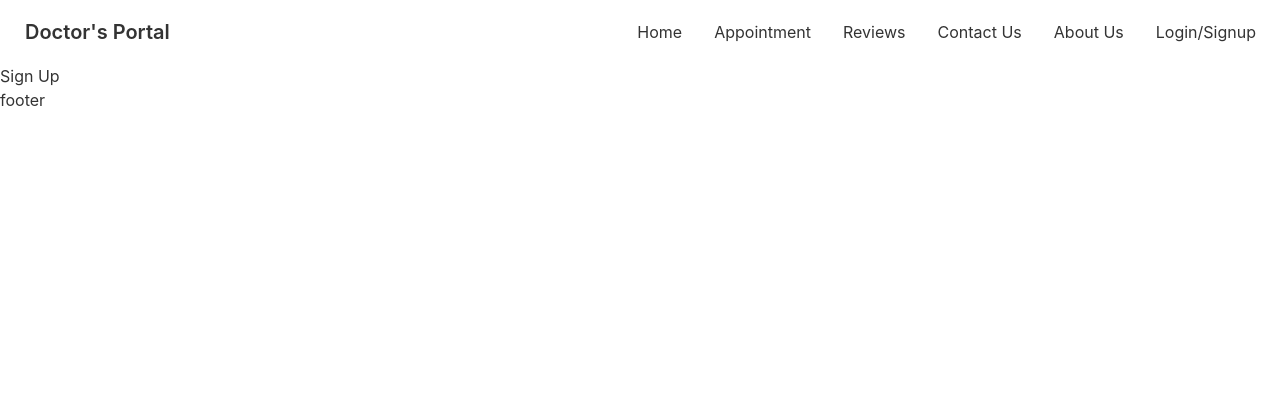
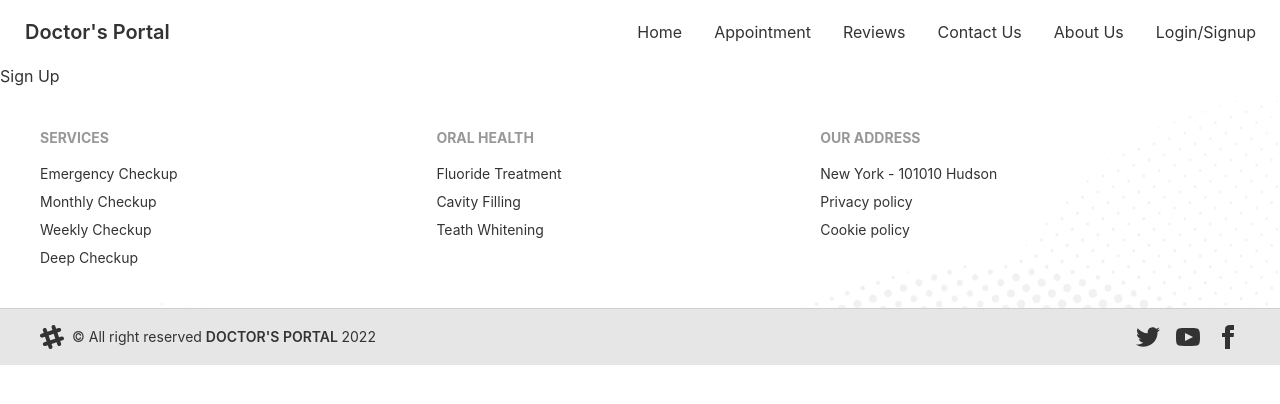
Before and after one commit to Fahimmuntasir1/Doctors-portal, a React (Create React App) app: page /signup in a window 1280 px wide. Shown: the top 404 px of the page. Built offline with nearby package versions, Linux system fonts and the light colour scheme.

Commit message:
footer added homepage done

```diff
--- a/src/components/Pages/Home/Banner.js
+++ b/src/components/Pages/Home/Banner.js
@@ -10,7 +10,7 @@
   };
   return (
     <div className="hero " style={myStyle}>
-      <div className="hero-content flex-col lg:flex-row-reverse py-20 px-10">
+      <div className="hero-content flex-col lg:flex-row-reverse py-32 px-10">
         <img
           src={chair}
           className=" mx-10 lg:w-3/6 rounded-lg shadow-2xl"
--- a/src/components/Pages/Home/ContactUs.js
+++ b/src/components/Pages/Home/ContactUs.js
@@ -32,7 +32,7 @@
             rows="4"
             placeholder="Your Messages Here"
           ></textarea>
-          <button className="btn btn-primary w-32 text-white m-auto">
+          <button className="btn btn-primary w-32 text-white m-auto bg-gradient-to-r from-secondary to-primary">
             Submit
           </button>
         </form>
--- a/src/components/Pages/Home/DentalCare.js
+++ b/src/components/Pages/Home/DentalCare.js
@@ -4,18 +4,18 @@
 const DentalCare = () => {
   return (
     <div>
-      <div class="hero ">
-        <div class="hero-content flex-col lg:flex-row px-10">
+      <div className="hero ">
+        <div className="hero-content flex-col lg:flex-row px-10">
           <img
             src={dentalCare}
-            class="lg:max-w-sm w-full rounded-lg shadow-2xl lg:mx-20"
+            className="lg:max-w-sm w-full rounded-lg shadow-2xl lg:mx-20"
             alt=""
           />
           <div>
-            <h1 class="text-5xl font-bold">
+            <h1 className="text-5xl font-bold">
               Exceptional Dental Care, on Your Terms
             </h1>
-            <p class="py-6">
+            <p className="py-6">
               It is a long established fact that a reader will be distracted by
               the readable content of a page when looking at its layout. The
               point of using Lorem Ipsumis that it has a more-or-less normal
@@ -23,7 +23,7 @@
               here', making it look like readable English. Many desktop
               publishing packages and web page
             </p>
-            <button class="btn btn-primary">Get Started</button>
+            <button className="btn btn-primary">Get Started</button>
           </div>
         </div>
       </div>
--- a/src/components/Pages/Home/Service.js
+++ b/src/components/Pages/Home/Service.js
@@ -3,12 +3,12 @@
 const Service = ({ service }) => {
   return (
     <div>
-      <div class="card lg:max-  w-lg bg-base-100 shadow-xl">
-        <figure class="px-10 pt-10">
-          <img src={service.img} alt="services" class="rounded-xl" />
+      <div className="card lg:max-  w-lg bg-base-100 shadow-xl">
+        <figure className="px-10 pt-10">
+          <img src={service.img} alt="services" className="rounded-xl" />
         </figure>
-        <div class="card-body items-center text-center">
-          <h2 class="card-title">{service.name}</h2>
+        <div className="card-body items-center text-center">
+          <h2 className="card-title">{service.name}</h2>
           <p>{service.description}</p>
         </div>
       </div>
--- a/src/components/Pages/Home/Testimonial.js
+++ b/src/components/Pages/Home/Testimonial.js
@@ -4,13 +4,13 @@
   const { img, name, country, review } = user;
   return (
     <div>
-      <div class="card lg:max-w-lg bg-base-100 shadow-xl ">
-        <div class="card-body">
+      <div className="card lg:max-w-lg bg-base-100 shadow-xl ">
+        <div className="card-body">
           <p className="font-xs">{review}</p>
           <div>
             <div className="flex p-2">
-              <div class="avatar">
-                <div class="w-12 rounded-full ring ring-primary ring-offset-base-100 ring-offset-2">
+              <div className="avatar">
+                <div className="w-12 rounded-full ring ring-primary ring-offset-base-100 ring-offset-2">
                   <img src={img} alt="" />
                 </div>
               </div>
--- a/src/components/Pages/Sheared/Footer/Footer.js
+++ b/src/components/Pages/Sheared/Footer/Footer.js
@@ -1,10 +1,95 @@
 import React from "react";
-import { Link } from "react-router-dom";
+import footerbg from '../../../../assets/images/footer.png'
 
 const Footer = () => {
+  const myStyle = {
+    backgroundImage: `url(${footerbg})`,
+    backgroundSize: "cover",
+    backgroundRepeat: "no-repeat",
+  };
   return (
     <div>
-      <h2>footer</h2>
+      <footer className="footer p-10 -base-content" style={myStyle}>
+        <div>
+          <span className="footer-title">SERVICES</span>
+          <a className="link link-hover">Emergency Checkup</a>
+          <a className="link link-hover">Monthly Checkup</a>
+          <a className="link link-hover">Weekly Checkup</a>
+          <a className="link link-hover">Deep Checkup</a>
+        </div>
+        <div>
+          <span className="footer-title">ORAL HEALTH</span>
+          <a className="link link-hover">Fluoride Treatment</a>
+          <a className="link link-hover">Cavity Filling</a>
+          <a className="link link-hover">Teath Whitening</a>
+        </div>
+        <div>
+          <span className="footer-title">OUR ADDRESS</span>
+          <a className="link link-hover">New York - 101010 Hudson</a>
+          <a className="link link-hover">Privacy policy</a>
+          <a className="link link-hover">Cookie policy</a>
+        </div>
+      </footer>
+      <footer className="footer px-10 py-4 border-t bg-base-200 text-base-content border-base-300">
+        <div className="items-center grid-flow-col">
+          <svg
+            width="24"
+            height="24"
+            viewBox="0 0 24 24"
+            xmlns="http://www.w3.org/2000/svg"
+            fillRule="evenodd"
+            clipRule="evenodd"
+            className="fill-current"
+          >
+            <path d="M22.672 15.226l-2.432.811.841 2.515c.33 1.019-.209 2.127-1.23 2.456-1.15.325-2.148-.321-2.463-1.226l-.84-2.518-5.013 1.677.84 2.517c.391 1.203-.434 2.542-1.831 2.542-.88 0-1.601-.564-1.86-1.314l-.842-2.516-2.431.809c-1.135.328-2.145-.317-2.463-1.229-.329-1.018.211-2.127 1.231-2.456l2.432-.809-1.621-4.823-2.432.808c-1.355.384-2.558-.59-2.558-1.839 0-.817.509-1.582 1.327-1.846l2.433-.809-.842-2.515c-.33-1.02.211-2.129 1.232-2.458 1.02-.329 2.13.209 2.461 1.229l.842 2.515 5.011-1.677-.839-2.517c-.403-1.238.484-2.553 1.843-2.553.819 0 1.585.509 1.85 1.326l.841 2.517 2.431-.81c1.02-.33 2.131.211 2.461 1.229.332 1.018-.21 2.126-1.23 2.456l-2.433.809 1.622 4.823 2.433-.809c1.242-.401 2.557.484 2.557 1.838 0 .819-.51 1.583-1.328 1.847m-8.992-6.428l-5.01 1.675 1.619 4.828 5.011-1.674-1.62-4.829z"></path>
+          </svg>
+          <p>
+            {" "}
+            &copy; All right reserved{" "}
+            <span className="uppercase font-semibold">
+              Doctor's Portal{" "}
+            </span>{" "}
+            {new Date().getFullYear()}
+          </p>
+        </div>
+        <div className="md:place-self-center md:justify-self-end">
+          <div className="grid grid-flow-col gap-4">
+            <a href="/" target="_blank">
+              <svg
+                xmlns="http://www.w3.org/2000/svg"
+                width="24"
+                height="24"
+                viewBox="0 0 24 24"
+                className="fill-current"
+              >
+                <path d="M24 4.557c-.883.392-1.832.656-2.828.775 1.017-.609 1.798-1.574 2.165-2.724-.951.564-2.005.974-3.127 1.195-.897-.957-2.178-1.555-3.594-1.555-3.179 0-5.515 2.966-4.797 6.045-4.091-.205-7.719-2.165-10.148-5.144-1.29 2.213-.669 5.108 1.523 6.574-.806-.026-1.566-.247-2.229-.616-.054 2.281 1.581 4.415 3.949 4.89-.693.188-1.452.232-2.224.084.626 1.956 2.444 3.379 4.6 3.419-2.07 1.623-4.678 2.348-7.29 2.04 2.179 1.397 4.768 2.212 7.548 2.212 9.142 0 14.307-7.721 13.995-14.646.962-.695 1.797-1.562 2.457-2.549z"></path>
+              </svg>
+            </a>
+            <a href="/" target="_blank">
+              <svg
+                xmlns="http://www.w3.org/2000/svg"
+                width="24"
+                height="24"
+                viewBox="0 0 24 24"
+                className="fill-current"
+              >
+                <path d="M19.615 3.184c-3.604-.246-11.631-.245-15.23 0-3.897.266-4.356 2.62-4.385 8.816.029 6.185.484 8.549 4.385 8.816 3.6.245 11.626.246 15.23 0 3.897-.266 4.356-2.62 4.385-8.816-.029-6.185-.484-8.549-4.385-8.816zm-10.615 12.816v-8l8 3.993-8 4.007z"></path>
+              </svg>
+            </a>
+            <a href="/" target="_blank">
+              <svg
+                xmlns="http://www.w3.org/2000/svg"
+                width="24"
+                height="24"
+                viewBox="0 0 24 24"
+                className="fill-current"
+              >
+                <path d="M9 8h-3v4h3v12h5v-12h3.642l.358-4h-4v-1.667c0-.955.192-1.333 1.115-1.333h2.885v-5h-3.808c-3.596 0-5.192 1.583-5.192 4.615v3.385z"></path>
+              </svg>
+            </a>
+          </div>
+        </div>
+      </footer>
     </div>
   );
 };
```
